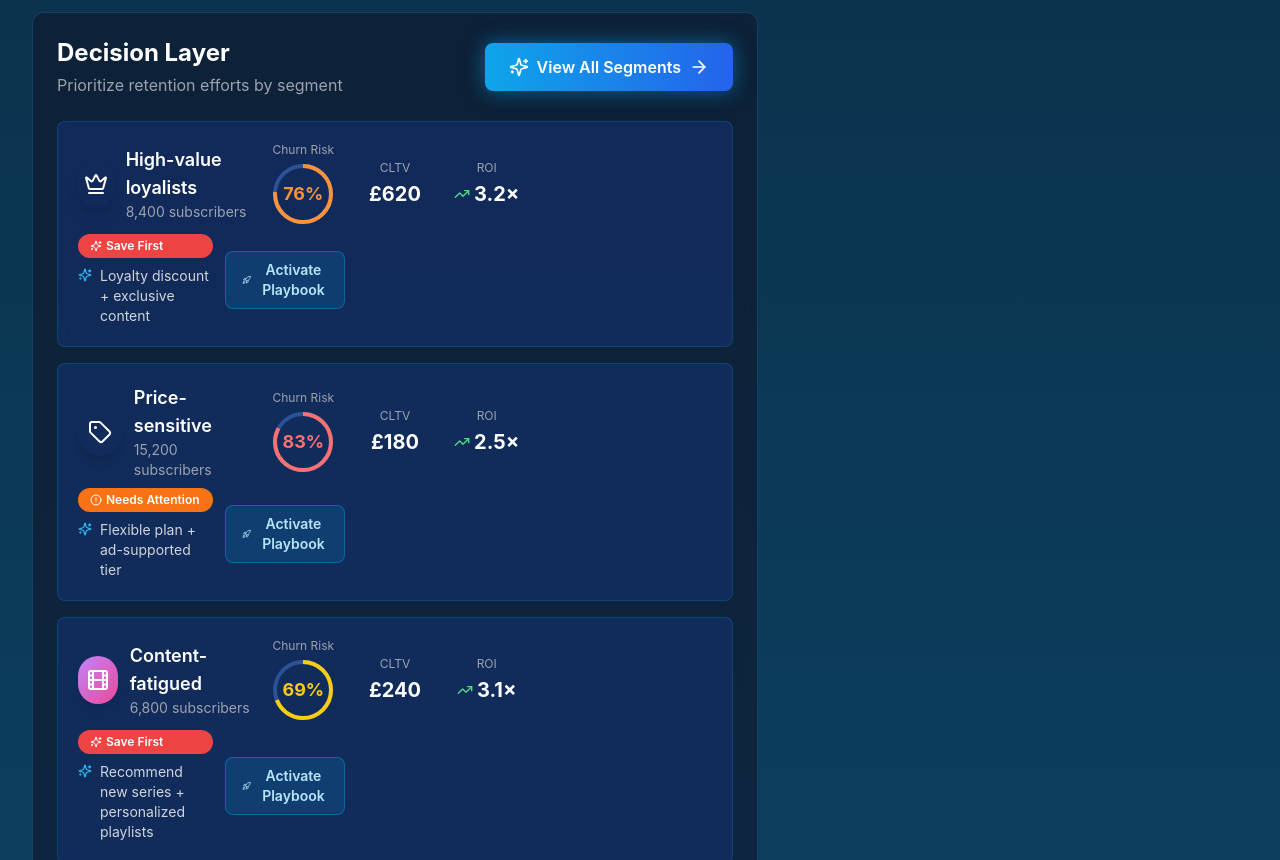
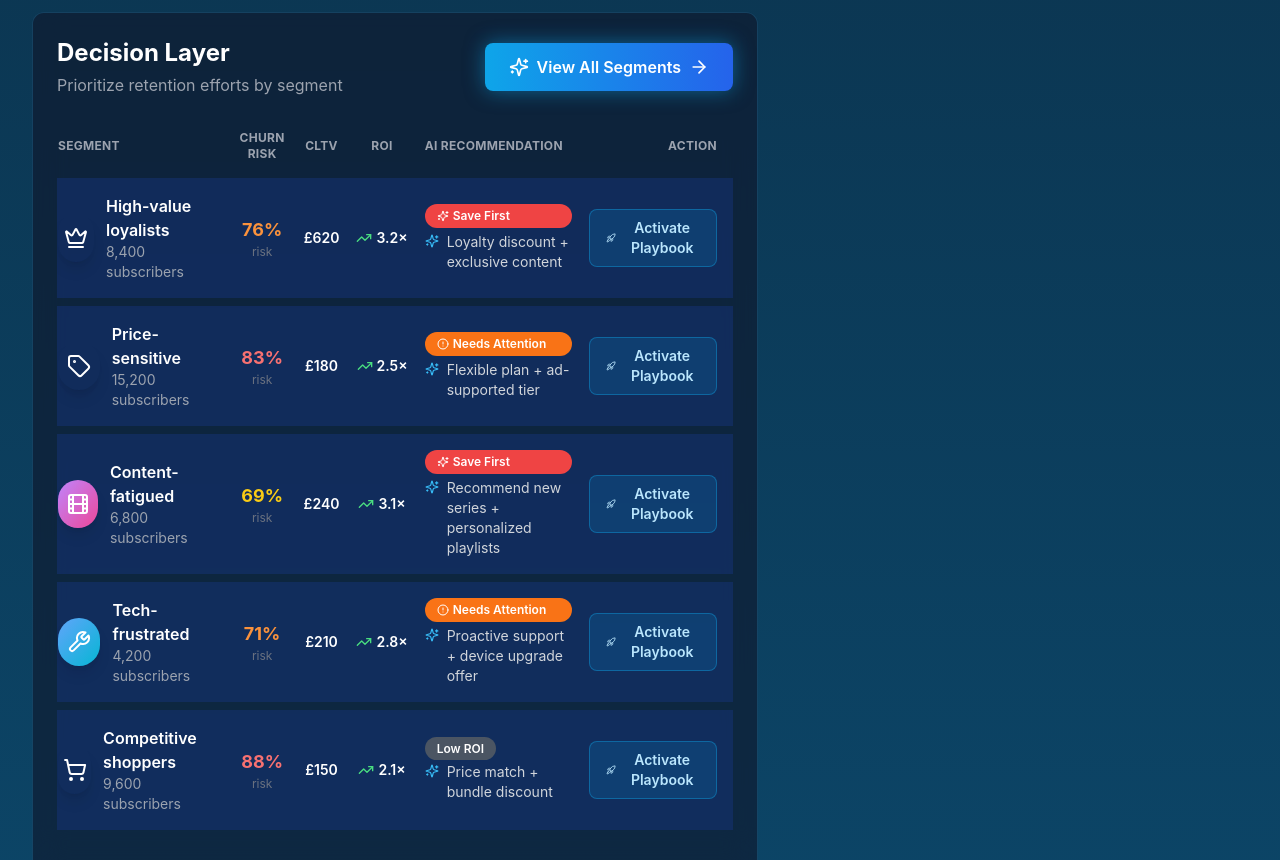
Before and after one commit to arunabh88/ChurnDashboard_Markus_New, a Next.js app: page / in a window 1280 px wide. Shown: the part 1940-2800 px from the top of the page. Built offline with nearby package versions, Linux system fonts and the light colour scheme.

Commit message:
feat: convert decision layer to tabular layout

```diff
--- a/components/DecisionLayer.tsx
+++ b/components/DecisionLayer.tsx
@@ -66,19 +66,28 @@ export default function DecisionLayer({ onViewSegments, onSegmentAction }: Decis
         </motion.button>
       </div>
 
-      <div className="space-y-4">
+      <div className="overflow-x-auto">
+        <table className="w-full text-left text-sm border-separate border-spacing-y-2">
+          <thead className="text-gray-400 text-xs uppercase tracking-wide">
+            <tr>
+              <th className="pb-2 pr-4">Segment</th>
+              <th className="pb-2 pr-4 text-center">Churn Risk</th>
+              <th className="pb-2 pr-4 text-center">CLTV</th>
+              <th className="pb-2 pr-4 text-center">ROI</th>
+              <th className="pb-2 pr-4">AI Recommendation</th>
+              <th className="pb-2 pr-4 text-right">Action</th>
+            </tr>
+          </thead>
+          <tbody>
             {segments.map((segment, index) => (
-          <motion.div
+              <motion.tr
                 key={segment.name}
-            initial={{ opacity: 0, y: 20 }}
+                initial={{ opacity: 0, y: 15 }}
                 animate={{ opacity: 1, y: 0 }}
-            transition={{ delay: index * 0.1 }}
-            whileHover={{ scale: 1.02, boxShadow: '0 0 20px rgba(14, 165, 233, 0.3)' }}
-            className="bg-navy-900/50 border border-sky-500/20 rounded-lg p-5 cursor-pointer"
+                transition={{ delay: index * 0.05 }}
+                className="bg-navy-900/50 border border-sky-500/20 rounded-xl"
               >
-            <div className="grid grid-cols-1 md:grid-cols-7 gap-2 md:items-center">
-              {/* Segment Name & Count */}
-              <div className="md:col-span-2">
+                <td className="pr-4 py-4">
                   <div className="flex items-center gap-3">
                     <div className={`w-12 h-12 rounded-full bg-gradient-to-br ${segment.iconColor} flex items-center justify-center text-white shadow-lg`}>
                       {(() => {
@@ -87,70 +96,43 @@ export default function DecisionLayer({ onViewSegments, onSegmentAction }: Decis
                       })()}
                     </div>
                     <div>
-                    <h3 className="text-white font-semibold text-lg">{segment.name}</h3>
-                    <p className="text-gray-400 text-sm">{segment.count.toLocaleString()} subscribers</p>
+                      <h3 className="text-white font-semibold text-sm md:text-base">{segment.name}</h3>
+                      <p className="text-gray-400 text-xs md:text-sm">{segment.count.toLocaleString()} subscribers</p>
+                    </div>
+                  </div>
+                </td>
+
+                <td className="pr-4 py-4 text-center">
+                  <div className="inline-flex flex-col items-center">
+                    <span className={`text-lg font-bold ${getRiskColor(segment.churnRisk)}`}>{segment.churnRisk}%</span>
+                    <span className="text-xs text-gray-500">risk</span>
+                  </div>
+                </td>
+
+                <td className="pr-4 py-4 text-center">
+                  <p className="text-white font-semibold">{formatCurrency(segment.cltv)}</p>
+                </td>
+
+                <td className="pr-4 py-4 text-center">
+                  <div className="flex items-center justify-center gap-1">
+                    <TrendingUp size={16} className="text-green-400" />
+                    <p className="text-white font-semibold">{segment.roi}×</p>
+                  </div>
+                </td>
+
+                <td className="pr-4 py-4">
+                  <div className="flex flex-col gap-2 md:flex-row md:items-center md:justify-between">
+                    <div className="space-y-1">
+                      {getPriorityBadge(segment.priority)}
+                      <div className="flex items-start gap-2 text-sm">
+                        <Sparkles size={14} className="text-sky-400 mt-0.5 flex-shrink-0" />
+                        <p className="text-gray-300 max-w-xl">{segment.aiSuggestion}</p>
                       </div>
                     </div>
                   </div>
+                </td>
 
-              {/* Churn Risk */}
-              <div className="text-center">
-                <p className="text-gray-400 text-xs mb-1">Churn Risk</p>
-                <div className="relative w-16 h-16 mx-auto">
-                  <svg className="transform -rotate-90 w-16 h-16">
-                    <circle
-                      cx="32"
-                      cy="32"
-                      r="28"
-                      stroke="currentColor"
-                      strokeWidth="4"
-                      fill="none"
-                      className="text-navy-700"
-                    />
-                    <circle
-                      cx="32"
-                      cy="32"
-                      r="28"
-                      stroke="currentColor"
-                      strokeWidth="4"
-                      fill="none"
-                      strokeDasharray={`${segment.churnRisk * 1.76} 176`}
-                      className={getRiskColor(segment.churnRisk)}
-                    />
-                  </svg>
-                  <div className="absolute inset-0 flex items-center justify-center">
-                    <span className={`text-lg font-bold ${getRiskColor(segment.churnRisk)}`}>
-                      {segment.churnRisk}%
-                    </span>
-                  </div>
-                </div>
-              </div>
-
-              {/* CLTV */}
-              <div className="text-center">
-                <p className="text-gray-400 text-xs mb-1">CLTV</p>
-                <p className="text-white font-bold text-xl">{formatCurrency(segment.cltv)}</p>
-              </div>
-
-              {/* ROI */}
-              <div className="text-center">
-                <p className="text-gray-400 text-xs mb-1">ROI</p>
-                <div className="flex items-center justify-center gap-1">
-                  <TrendingUp size={16} className="text-green-400" />
-                  <p className="text-white font-bold text-xl">{segment.roi}×</p>
-                </div>
-              </div>
-
-              {/* AI Suggestion + Action */}
-              <div className="md:col-span-3">
-                <div className="flex flex-col gap-3 md:flex-row md:items-center md:justify-between">
-                  <div className="space-y-2 max-w-xl">
-                    {getPriorityBadge(segment.priority)}
-                    <div className="flex items-start gap-2 text-sm">
-                      <Sparkles size={14} className="text-sky-400 mt-0.5 flex-shrink-0" />
-                      <p className="text-gray-300">{segment.aiSuggestion}</p>
-                    </div>
-                  </div>
+                <td className="py-4 pr-4 text-right">
                   <motion.button
                     type="button"
                     whileHover={{ scale: 1.03 }}
@@ -162,11 +144,11 @@ export default function DecisionLayer({ onViewSegments, onSegmentAction }: Decis
                     <Rocket size={16} />
                     Activate Playbook
                   </motion.button>
-                </div>
-              </div>
-            </div>
-          </motion.div>
+                </td>
+              </motion.tr>
             ))}
+          </tbody>
+        </table>
       </div>
 
       <motion.div
```
Lines whose indentation alone changed are shown as unchanged.
